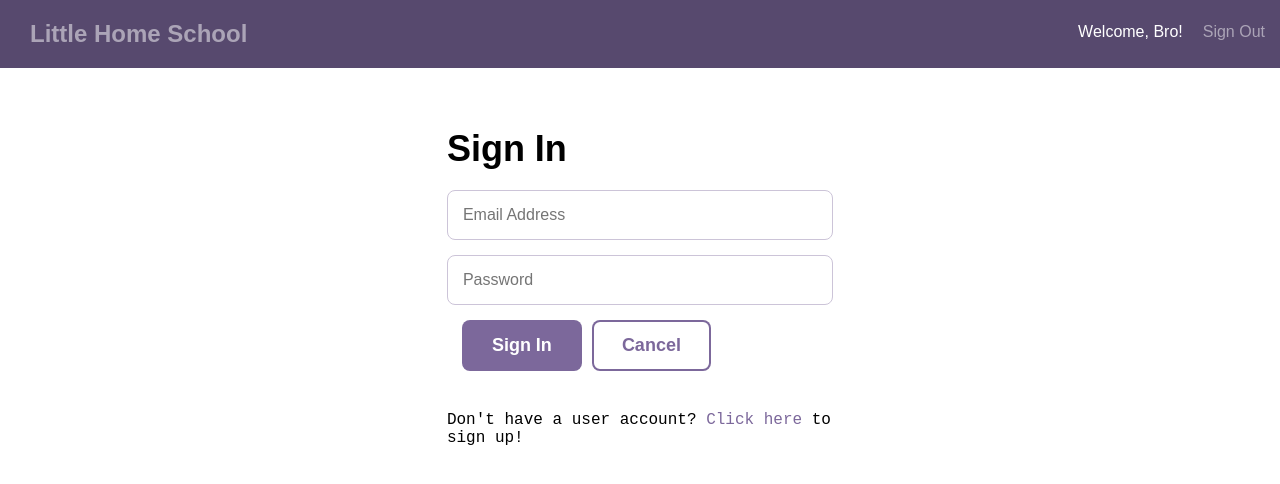
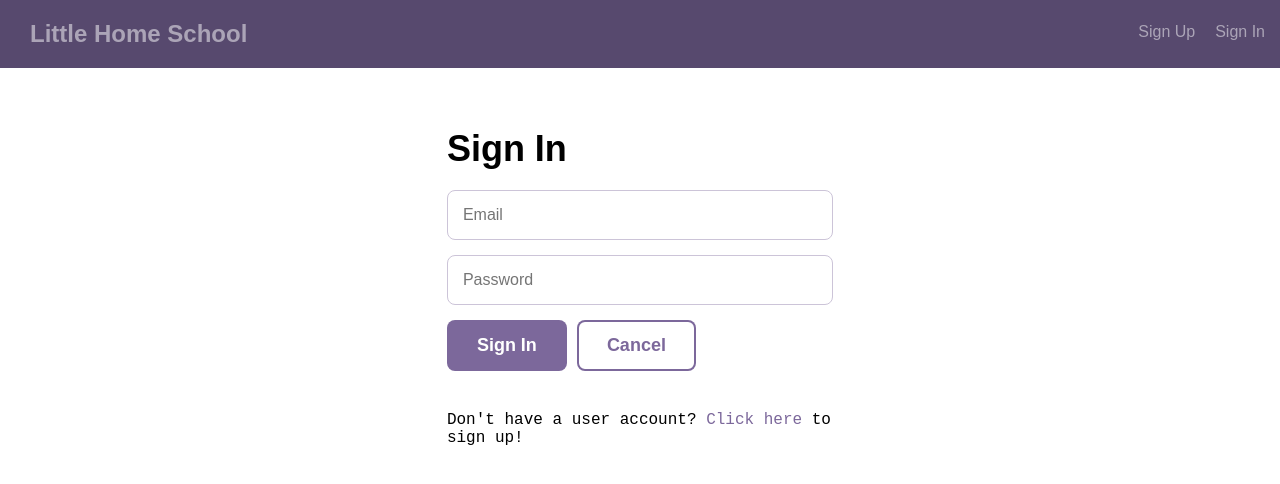
Before and after one commit to Jgobeille/School-Database-App, a React app in the folder client/: page /signin in a window 1280 px wide. Shown: the top 484 px of the page. Built offline with nearby package versions, Linux system fonts and the light colour scheme.

Commit message:
set up user signin and signout. Also added feature that shows the users first name in the header when signed in

```diff
--- a/client/src/App.js
+++ b/client/src/App.js
@@ -7,36 +7,45 @@ import Courses from './components/Courses';
 import NotFound from './components/NotFound';
 import UserSignUp from './components/UserSignUp';
 import UserSignIn from './components/UserSignIn';
+import UserSignOut from './components/UserSignOut';
+import UpdateCourse from './components/UpdateCourse';
 import CreateCourse from './components/CreateCourse';
 import CourseDetails from './components/CourseDetails';
-import UpdateCourse from './components/UpdateCourse';
 
 import withContext from './Context';
+import PrivateRoute from './PrivateRoute';
 
-// Context routes
+// Course context routes
 const CoursesWithContext = withContext(Courses);
+const UpdateCourseWithContext = withContext(UpdateCourse);
 const CoursesDetailsWithContext = withContext(CourseDetails);
-const UpdateCourseWithContext = withContext(UpdateCourse);
 
+// User context routes
 const UserSignUpWithContext = withContext(UserSignUp);
+const UserSignInWithContext = withContext(UserSignIn);
+const UserSignOutWithContext = withContext(UserSignOut);
+
+// Other Components with context
+const HeaderWithContext = withContext(Header);
 
 class App extends Component {
   render() {
     return (
       <Router>
         <div>
-          <Header />
+          <HeaderWithContext />
           <Switch>
             <Route exact path="/" component={CoursesWithContext} />
-            <Route path="/signin" component={UserSignIn} />
+            <Route path="/signin" component={UserSignInWithContext} />
             <Route path="/signup" component={UserSignUpWithContext} />
-            <Route path="/courses/create" component={CreateCourse} />
+            <Route path="/signout" component={UserSignOutWithContext} />
+            <PrivateRoute path="/courses/create" component={CreateCourse} />
             <Route
               exact
               path="/courses/:id"
               component={CoursesDetailsWithContext}
             />
-            <Route
+            <PrivateRoute
               path="/courses/:id/update"
               component={UpdateCourseWithContext}
             />
--- a/client/src/Context.js
+++ b/client/src/Context.js
@@ -9,16 +9,53 @@ export class Provider extends Component {
     this.data = new Data();
   }
 
-  signIn = async () => {};
+  state = {
+    authenticatedUser: null,
+  };
 
-  signOut = () => {};
+  /**
+   * The signIn function is an asynchronous function that takes a email and password as arguments.
+   * signIn uses those credentials to call the getUser() method in Data.js, which makes a GET request
+   * to the protected /users route on the server and returns the user data.
+   *
+   * @param {string} email
+   * @param {string} password
+   *
+   * @returns {object} user - Authenticated User Credentials
+   */
+  signIn = async (email, password) => {
+    const user = await this.data.getUser(email, password);
+    if (user !== null) {
+      this.setState(() => ({
+        authenticatedUser: user,
+      }));
+    }
+
+    return user;
+  };
+
+  signOut = () => {
+    this.setState(() => ({
+      authenticatedUser: null,
+    }));
+  };
 
   render() {
+    const { authenticatedUser } = this.state;
     /**
      * value object provides the utility methods of the class Data.
      */
     const value = {
+      authenticatedUser,
       data: this.data,
+      /*
+      Provider's value prop an actions object to store any event handlers
+      or actions you want to perform on data that's passed down through context.
+      */
+      actions: {
+        signIn: this.signIn,
+        signOut: this.signOut,
+      },
     };
 
     // eslint-disable-next-line react/prop-types
--- /dev/null
+++ b/client/src/PrivateRoute.js
@@ -0,0 +1,51 @@
+/* eslint-disable react/prop-types */
+import React from 'react';
+import { Route, Redirect } from 'react-router-dom';
+import { Consumer } from './Context';
+
+/**
+ * The PrivateRoute component will serve as a high-order component for any routes that you want to protect and
+ * make accessible to authenticated users only. The component will either allow the user to continue to the
+ * specified private component, or redirect them to the sign in page if they are not logged in.
+ *
+ * The function first destructures and renames the component prop in its parameters.
+ * It also collects any props that get passed to it in a ...rest variable
+ *
+ * @param {*} Component - The component passed in that needs user authentication to view
+ * @param {*} rest - The components props
+ */
+
+const PrivateRoute = ({ component: Component, ...rest }) => (
+  <Consumer>
+    {context => (
+      <Route
+        {...rest}
+        render={props =>
+          context.authenticatedUser ? (
+            <Component {...props} />
+          ) : (
+            <Redirect
+              to={{
+                /**
+                  Redirects the user back to the page they were trying to get to after they log in
+
+                  The state property holds information about the user's current location (i.e., the current browser URL).
+                  That way, if authentication is successful, the router can redirect the user back to the original location
+                  (from: props.location)
+
+                  Since pathname: '/signin' renders the UserSignIn component on redirect,
+                  you can access from via this.props.location.state.from within the UserSignIn component.
+
+                   */
+                pathname: '/signin',
+                state: { from: props.location },
+              }}
+            />
+          )
+        }
+      />
+    )}
+  </Consumer>
+);
+
+export default PrivateRoute;
--- a/client/src/components/Header.js
+++ b/client/src/components/Header.js
@@ -1,3 +1,4 @@
+/* eslint-disable react/prop-types */
 import React, { PureComponent } from 'react';
 import { Link } from 'react-router-dom';
 
@@ -14,6 +15,8 @@ export default class Header extends PureComponent {
      * In the return statement we'll conditionally render the header nav content based on the value of authUser
      * (the authenticatedUser state).
      */
+    const { context } = this.props;
+    const authUser = context.authenticatedUser;
 
     return (
       <div className="header">
@@ -22,10 +25,21 @@ export default class Header extends PureComponent {
             <Link to="/">Little Home School</Link>
           </h1>
           <nav>
-            <React.Fragment>
-              <span>Welcome, Bro!</span>
-              <Link to="/signout">Sign Out</Link>
-            </React.Fragment>
+            {authUser ? (
+              <React.Fragment>
+                <span>Welcome, {authUser.firstName}</span>
+                <Link to="/signout">Sign Out</Link>
+              </React.Fragment>
+            ) : (
+              <React.Fragment>
+                <Link className="signup" to="/signup">
+                  Sign Up
+                </Link>
+                <Link className="signin" to="/signin">
+                  Sign In
+                </Link>
+              </React.Fragment>
+            )}
           </nav>
         </div>
       </div>
--- a/client/src/components/UpdateCourse.js
+++ b/client/src/components/UpdateCourse.js
@@ -1,3 +1,4 @@
+/* eslint-disable react/prop-types */
 import React, { Component } from 'react';
 import { Link } from 'react-router-dom';
 
@@ -21,6 +22,9 @@ export default class UpdateCourse extends Component {
     const { courseDetails } = this.state;
 
     const { user } = courseDetails;
+    const { match } = this.props;
+
+    const courseDetailsPage = `/courses/${match.params.id}`;
 
     return (
       <div className="bounds course--detail">
@@ -89,7 +93,7 @@ export default class UpdateCourse extends Component {
               <button className="button" type="submit">
                 Update Course
               </button>
-              <Link className="button button-secondary" to="/courses/1">
+              <Link className="button button-secondary" to={courseDetailsPage}>
                 Cancel
               </Link>
             </div>
--- a/client/src/components/UserSignIn.js
+++ b/client/src/components/UserSignIn.js
@@ -1,6 +1,7 @@
+/* eslint-disable react/prop-types */
 import React, { Component } from 'react';
 import { Link } from 'react-router-dom';
-// import Form from './Form.js';
+import Form from './Form.js';
 
 /**
  * Renders a sign in page
@@ -8,19 +9,51 @@ import { Link } from 'react-router-dom';
 
 export default class UserSignIn extends Component {
   state = {
-    username: '',
+    email: '',
     password: '',
     errors: [],
   };
 
+  change = event => {
+    const { name } = event.target;
+    const { value } = event.target;
+
+    this.setState(() => ({
+      [name]: value,
+    }));
+  };
+
+  submit = () => {
+    const { context, history } = this.props;
+    const { email, password } = this.state;
+    context.actions
+      .signIn(email, password)
+      .then(user => {
+        if (user === null) {
+          this.setState(() => ({ errors: ['Sign-in was unsuccessful'] }));
+        } else {
+          history.push('/');
+        }
+      })
+      .catch(err => {
+        console.log(err);
+        history.push('./error');
+      });
+  };
+
+  cancel = () => {
+    const { history } = this.props;
+    history.push('/');
+  };
+
   render() {
-    const { username, password, errors } = this.state;
+    const { email, password, errors } = this.state;
 
     return (
       <div className="bounds">
         <div className="grid-33 centered signin">
           <h1>Sign In</h1>
-          {/* <Form
+          <Form
             cancel={this.cancel}
             errors={errors}
             submit={this.submit}
@@ -28,12 +61,12 @@ export default class UserSignIn extends Component {
             elements={() => (
               <React.Fragment>
                 <input
-                  id="username"
-                  name="username"
-                  type="text"
-                  value={username}
+                  id="email"
+                  name="email"
+                  type="email"
+                  value={email}
                   onChange={this.change}
-                  placeholder="User Name"
+                  placeholder="Email"
                 />
                 <input
                   id="password"
@@ -45,38 +78,7 @@ export default class UserSignIn extends Component {
                 />
               </React.Fragment>
             )}
-          /> */}
-          <form>
-            <div>
-              <input
-                id="emailAddress"
-                name="emailAddress"
-                type="text"
-                className=""
-                placeholder="Email Address"
-                value=""
-              />
-            </div>
-            <div>
-              <input
-                id="password"
-                name="password"
-                type="password"
-                className=""
-                placeholder="Password"
-                value=""
-              />
-            </div>
-            <div className="grid-100 pad-bottom">
-              <button className="button" type="submit">
-                Sign In
-              </button>
-              {/* // eslint-disable-next-line react/button-has-type */}
-              <button className="button button-secondary" type="submit">
-                Cancel
-              </button>
-            </div>
-          </form>
+          />
           <p>
             Don't have a user account? <Link to="/signup">Click here</Link> to
             sign up!
--- a/client/src/components/UserSignOut.js
+++ b/client/src/components/UserSignOut.js
@@ -1,5 +1,12 @@
+/* eslint-disable react/prop-types */
 import React from 'react';
 import { Redirect } from 'react-router-dom';
 
-// eslint-disable-next-line react/display-name
-export default () => <Redirect to="/" />;
+const UserSignOut = ({ context }) => {
+  const { actions } = context;
+  actions.signOut();
+
+  return <Redirect to="/" />;
+};
+
+export default UserSignOut;
--- a/client/src/components/UserSignUp.js
+++ b/client/src/components/UserSignUp.js
@@ -1,4 +1,3 @@
-/* eslint-disable react/destructuring-assignment */
 /* eslint-disable react/prop-types */
 import React, { Component } from 'react';
 import { Link } from 'react-router-dom';
@@ -60,13 +59,15 @@ export default class UserSignUp extends Component {
       })
       .catch(err => {
         // handle rejected promises
+        const { history } = this.props;
         console.log(err);
-        this.props.history.push('/error'); // push to history stack
+        history.push('/error'); // push to history stack
       });
   };
 
   cancel = () => {
-    this.props.history.push('/');
+    const { history } = this.props;
+    history.push('/');
   };
 
   render() {
```
Also changed, not shown: client/src/Data.js (+36 -3 lines).
